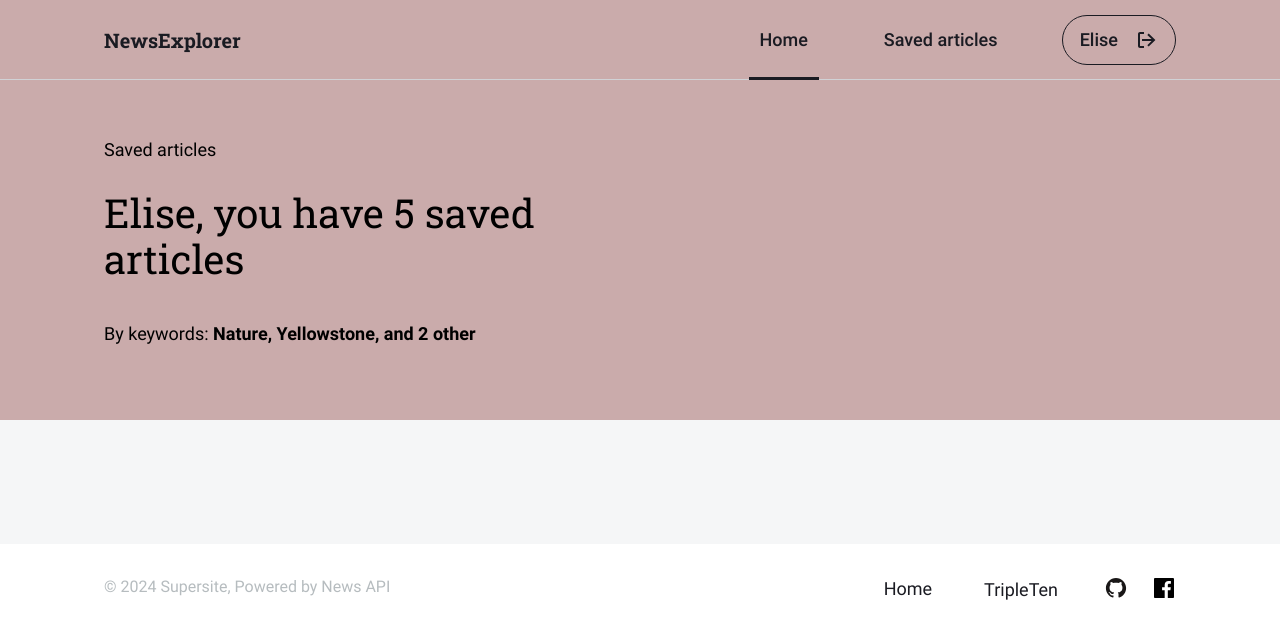
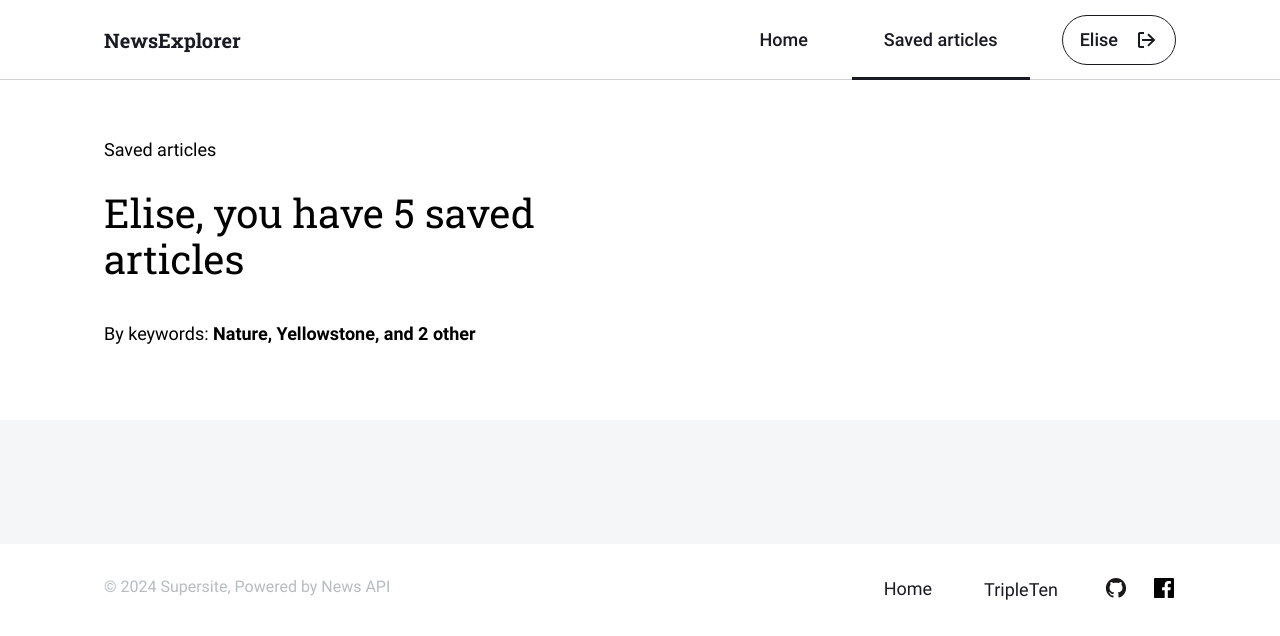
Before and after one commit to MarkALevy/news-explorer-frontend, a React (Vite) app: page /saved-news in a window 1280 px wide. Shown: the top 636 px of the page. Built offline with nearby package versions, Linux system fonts and the light colour scheme.

Commit message:
toggle underline current page

```diff
--- a/src/components/App/App.jsx
+++ b/src/components/App/App.jsx
@@ -65,9 +65,9 @@ function App() {
               <>
                 <Header
                   isLoggedIn={isLoggedIn}
-                  currentPage={currentPage}
                   handleLoginClick={handleLoginClick}
                   onLogout={onLogout}
+                  currentPage="home"
                 />
                 <Main />
               </>
@@ -78,7 +78,7 @@ function App() {
             path="/saved-news"
             element={
               <ProtectedRoute isLoggedIn={isLoggedIn}>
-                <SavedNewsHeader onLogout={onLogout} />
+                <SavedNewsHeader onLogout={onLogout} currentPage="saved-news"/>
                 <SavedNews />
               </ProtectedRoute>
             }
--- a/src/components/Navigation/Navigation.css
+++ b/src/components/Navigation/Navigation.css
@@ -7,7 +7,6 @@
 }
 
 .nav__sitename {
-  color: #fff;
   font-size: 20px;
   font-family: "Roboto-Slab", "Courier New", Courier, monospace;
   font-weight: 700;
@@ -23,7 +22,6 @@
   font-weight: 500;
 }
 .nav__link {
-  color: #b6bcbf;
   background-color: transparent;
   border-style: none;
   padding: 0;
@@ -42,12 +40,11 @@
   width: 178px;
 }
 
-.nav__link_current {
-  color: #fff;
+/* .nav__link_current {
   padding-top: 28px;
   padding-bottom: 25px;
-  border-bottom: 3px solid #fff;
-}
+  border-bottom: 3px solid;
+} */
 
 .nav__current-user {
   background-color: transparent;
@@ -57,7 +54,7 @@
   display: flex;
   justify-content: space-between;
   align-items: center;
-  border: 1px solid #fff;
+  border: 1px solid;
   border-radius: 100px;
   margin-left: 32px;
   cursor: pointer;
@@ -67,7 +64,6 @@
   line-height: 24px;
   padding: 0;
   border-style: none;
-  color: #fff;
   text-overflow: ellipsis;
   white-space: nowrap;
   overflow: hidden;
@@ -78,7 +74,7 @@
 
 .nav__current-user_name_signout {
   background-color: transparent;
-  background-image: url(../../assets/logout.svg);
+
   background-repeat: no-repeat;
   background-size: cover;
   padding: 12px;
@@ -130,5 +126,38 @@
 }
 
 .nav__link_current_saved-news {
+  padding-top: 28px;
+  padding-bottom: 25px;
+  border-bottom: 3px solid;
+  color: #1a1b22;
   border-color: #1a1b22;
 }
+/*  */
+
+.nav__sitename_home {
+  color: #fff;
+}
+
+.nav__link_home {
+  color: #b6bcbf;
+}
+
+.nav__current-user_home {
+  border-color: #fff;
+}
+
+.nav__current-user_name_home {
+  color: #fff;
+}
+
+.nav__current-user_name_signout_home {
+  background-image: url(../../assets/logout.svg);
+}
+
+.nav__link_current_home {
+  padding-top: 28px;
+  padding-bottom: 25px;
+  border-bottom: 3px solid;
+  color: #fff;
+  border-color: #fff;
+}
--- a/src/components/Navigation/Navigation.jsx
+++ b/src/components/Navigation/Navigation.jsx
@@ -11,7 +11,9 @@ function Navigation({ isLoggedIn, currentPage, handleLoginClick, onLogout }) {
       <div className="nav__links">
         <Link to="/">
           <button
-            className={`nav__link nav__link_${currentPage} nav__link_to-home nav__link_current nav__link_current_${currentPage}`}
+            className={`nav__link nav__link_${currentPage} nav__link_to-home ${
+              currentPage === "home" ? `nav__link_current_${currentPage}` : ""
+            }`}
           >
             Home
           </button>
@@ -20,7 +22,11 @@ function Navigation({ isLoggedIn, currentPage, handleLoginClick, onLogout }) {
           <div className="nav__links nav__logged-in">
             <Link to="/saved-news">
               <button
-                className={`nav__link nav__link_${currentPage} nav__link_to-saved`}
+                className={`nav__link nav__link_${currentPage} nav__link_to-saved ${
+                  currentPage === "saved-news"
+                    ? `nav__link_current_${currentPage}`
+                    : ""
+                }`}
               >
                 Saved articles
               </button>
--- a/src/components/SavedNewsHeader/SavedNewsHeader.css
+++ b/src/components/SavedNewsHeader/SavedNewsHeader.css
@@ -1,6 +1,6 @@
 .saved-news__header {
   min-height: 230px;
-  background-color: #caabab;
+  background-color: #fff;
   margin: 0 auto;
 }
 
--- a/src/components/SavedNewsHeader/SavedNewsHeader.jsx
+++ b/src/components/SavedNewsHeader/SavedNewsHeader.jsx
@@ -1,12 +1,12 @@
 import Navigation from "../Navigation/Navigation";
 // import SavedNews from "../SavedNews/SavedNews";
 import "./SavedNewsHeader.css";
-function SavedNewsHeader({ onLogout }) {
+function SavedNewsHeader({ onLogout, currentPage }) {
   return (
     <header className="saved-news__header">
       <Navigation
         isLoggedIn="true"
-        currentPage="saved-news"
+        currentPage={currentPage}
         onLogout={onLogout}
       />
       <div className="saved-news__header_text">
```
